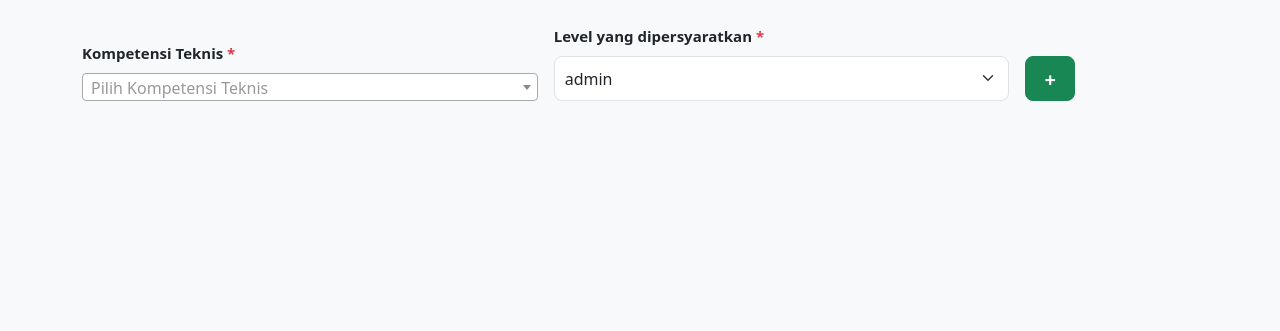
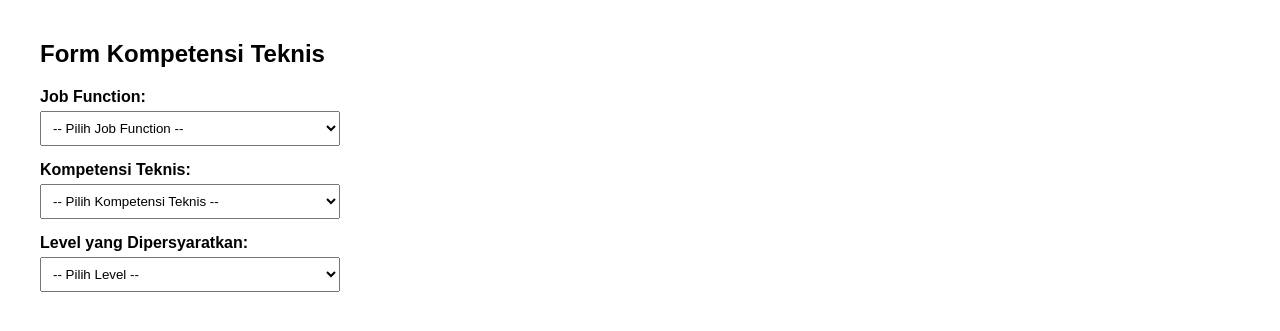
Before and after one commit to azizifahrezi/Form-Kompetensi-Teknis, a Flask app: template templates/index.html in a window 1280 px wide. Shown: the top 331 px of the page. Run offline with Flask 3, Linux system fonts and the light colour scheme; the template is opened without the code that fills it: most values are stand-ins (such as "Sample title", 1, 10 or a date in 2020); parts of the project's set-up code (start-up, migrations or seed data) failed here and were passed over; some libraries are stand-ins or nearby versions.

Commit message:
Update index.html

```diff
--- a/templates/index.html
+++ b/templates/index.html
@@ -4,67 +4,59 @@
     <meta charset="UTF-8">
     <meta name="viewport" content="width=device-width, initial-scale=1.0">
     <title>Form Kompetensi Teknis</title>
+    <style>
+        body { font-family: Arial, sans-serif; margin: 40px; }
+        label { display: block; margin-top: 15px; font-weight: bold; }
+        select, input { width: 300px; padding: 8px; margin-top: 5px; }
+    </style>
+</head>
+<body>
+    <h2>Form Kompetensi Teknis</h2>
 
-  <!-- Bootstrap CSS -->
-  <link href="https://cdn.jsdelivr.net/npm/bootstrap@5.3.2/dist/css/bootstrap.min.css" rel="stylesheet">
-
-  <!-- Select2 CSS -->
-  <link href="https://cdn.jsdelivr.net/npm/select2@4.1.0-rc.0/dist/css/select2.min.css" rel="stylesheet" />
-
-  <!-- Custom CSS -->
-  <link rel="stylesheet" href="{{ url_for('static', filename='css/custom.css') }}">
-</head>
-
-<body class="bg-light p-4">
-
-<div class="container">
-  <div class="row align-items-end g-3">
-
-    <!-- Kompetensi Teknis -->
-    <div class="col-md-5">
-      <label for="kompetensi" class="form-label fw-bold">Kompetensi Teknis <span class="text-danger">*</span></label>
-      <select id="kompetensi" class="form-select" style="width: 100%;">
-        <option></option>
-        {% for k in kompetensi_list %}
-          <option value="{{ k }}">{{ k }}</option>
+    <form>
+        <label for="job_function">Job Function:</label>
+        <select id="job_function" name="job_function" required>
+            <option value="">-- Pilih Job Function --</option>
+            {% for job in job_functions %}
+                <option value="{{ job }}">{{ job }}</option>
             {% endfor %}
         </select>
-    </div>
 
-    <!-- Level -->
-    <div class="col-md-5">
-      <label for="level" class="form-label fw-bold">Level yang dipersyaratkan <span class="text-danger">*</span></label>
-      <select id="level" class="form-select">
-        {% for l in level_list %}
-          <option value="{{ l }}">{{ l }}</option>
-        {% endfor %}
+        <label for="kompetensi_teknis">Kompetensi Teknis:</label>
+        <select id="kompetensi_teknis" name="kompetensi_teknis" required>
+            <option value="">-- Pilih Kompetensi Teknis --</option>
         </select>
-    </div>
 
-    <!-- Tombol Tambah -->
-    <div class="col-md-2 d-flex justify-content-start">
-      <button class="btn btn-success btn-lg mt-4"><b>+</b></button>
-    </div>
-  </div>
-</div>
-
-<!-- JQuery -->
-<script src="https://code.jquery.com/jquery-3.7.1.min.js"></script>
-<!-- Select2 JS -->
-<script src="https://cdn.jsdelivr.net/npm/select2@4.1.0-rc.0/dist/js/select2.min.js"></script>
-<!-- Bootstrap JS -->
-<script src="https://cdn.jsdelivr.net/npm/bootstrap@5.3.2/dist/js/bootstrap.bundle.min.js"></script>
+        <label for="level">Level yang Dipersyaratkan:</label>
+        <select id="level" name="level" required>
+            <option value="">-- Pilih Level --</option>
+            <option value="1">1 - Pemula</option>
+            <option value="2">2 - Dasar</option>
+            <option value="3">3 - Menengah</option>
+            <option value="4">4 - Mahir</option>
+            <option value="5">5 - Ahli</option>
+        </select>
+    </form>
 
     <script>
-  $(document).ready(function() {
-    // Aktifkan Select2 untuk dropdown kompetensi (bisa search)
-    $('#kompetensi').select2({
-      placeholder: "Pilih Kompetensi Teknis",
-      allowClear: true,
-      width: '100%'
+        document.getElementById('job_function').addEventListener('change', function() {
+            const jobFunction = this.value;
+            const kompetensiDropdown = document.getElementById('kompetensi_teknis');
+            kompetensiDropdown.innerHTML = '<option value="">-- Memuat data... --</option>';
+
+            if (jobFunction) {
+                fetch(`/get_kompetensi?job_function=${jobFunction}`)
+                    .then(response => response.json())
+                    .then(data => {
+                        kompetensiDropdown.innerHTML = '<option value="">-- Pilih Kompetensi Teknis --</option>';
+                        data.forEach(item => {
+                            kompetensiDropdown.innerHTML += `<option value="${item}">${item}</option>`;
                         });
                     });
+            } else {
+                kompetensiDropdown.innerHTML = '<option value="">-- Pilih Kompetensi Teknis --</option>';
+            }
+        });
     </script>
-
 </body>
 </html>
```
Lines whose indentation alone changed are shown as unchanged.
